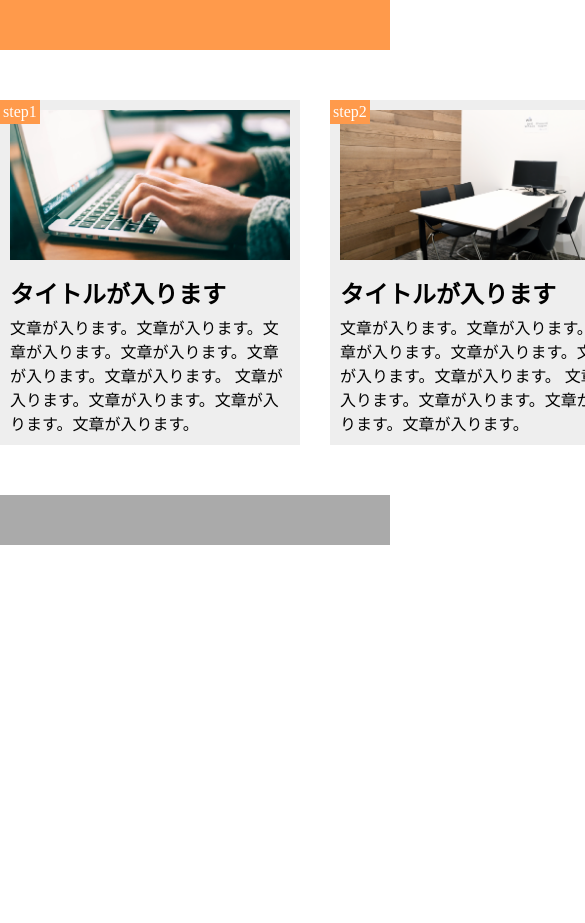
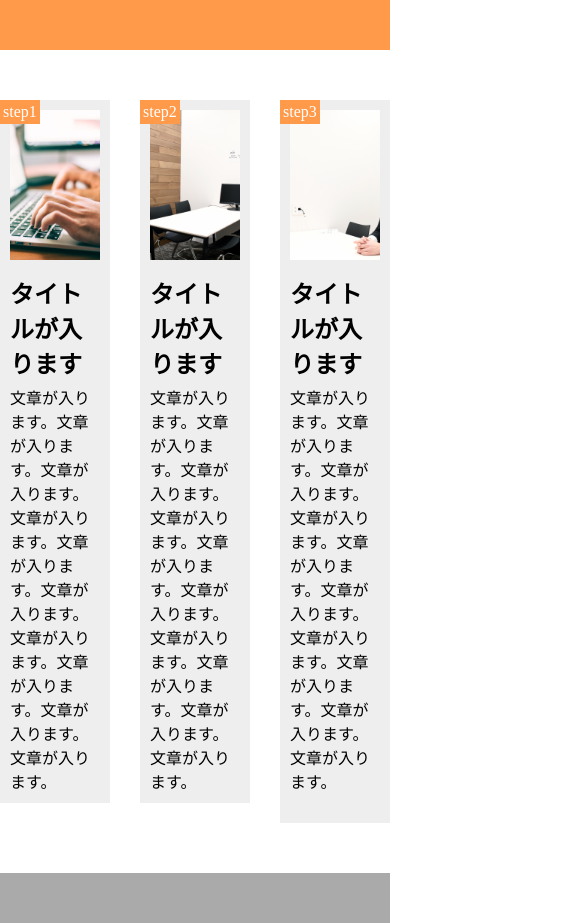
Before and after one commit to shotaromita/subject1, a plain HTML site: page index.html in a window 390 px wide. Shown: the top 923 px of the page, 585 px wide, since content can reach past the window. Before the commit the page ends 844 px from the top, so only its background shows below. Drawn offline with Linux system fonts and the light colour scheme.

Commit message:
[Update]1-10

```diff
--- a/index.html
+++ b/index.html
@@ -1,8 +1,10 @@
 <!DOCTYPE html>
 <html lang="ja">
   <head>
+    <meta charset="UTF-8">
+    <meta name="viewport" content="width=device-width,initial-scale=1.0">
     <link rel="stylesheet" href="style.css">
-    <title>9章演習問題</title>
+    <title>10章課題</title>
   </head>
   <body>
     <header></header>
--- a/style.css
+++ b/style.css
@@ -67,3 +67,63 @@ footer {
   height: 50px;
   background-color: #aaaaaa;
 }
+
+@media screen and (max-width: 768px) {
+  main {
+    width: 100%;
+    margin: 50px auto;
+    display: flex;
+  }
+
+  .flow-box {
+    width: 90%;
+    margin-bottom: 20px;
+    padding: 10px;
+    position: relative;
+    background-color: #eeeeee;
+  }
+
+  .flow-box:last-child {
+    margin-bottom: 0;
+  }
+
+  .flow-image1 {
+    height: 150px;
+    background-image: url(img/flow01.png);
+    background-size: cover;
+    background-position: bottom;
+  }
+
+  .flow-image2 {
+    height: 150px;
+    background-image: url(img/flow02.png);
+    background-size: cover;
+    background-position: bottom;
+  }
+
+  .flow-image3 {
+    height: 150px;
+    background-image: url(img/flow03.png);
+    background-size: cover;
+    background-position: bottom;
+  }
+
+  .step {
+    padding: 3px;
+    position: absolute;
+    top: 0;
+    left: 0;
+    background-color: #ff9a4b;
+    color: white;
+  }
+
+  .title {
+    margin: 15px 0 5px;
+  }
+
+  footer {
+    width: 100%;
+    height: 50px;
+    background-color: #aaaaaa;
+  }
+}
```
